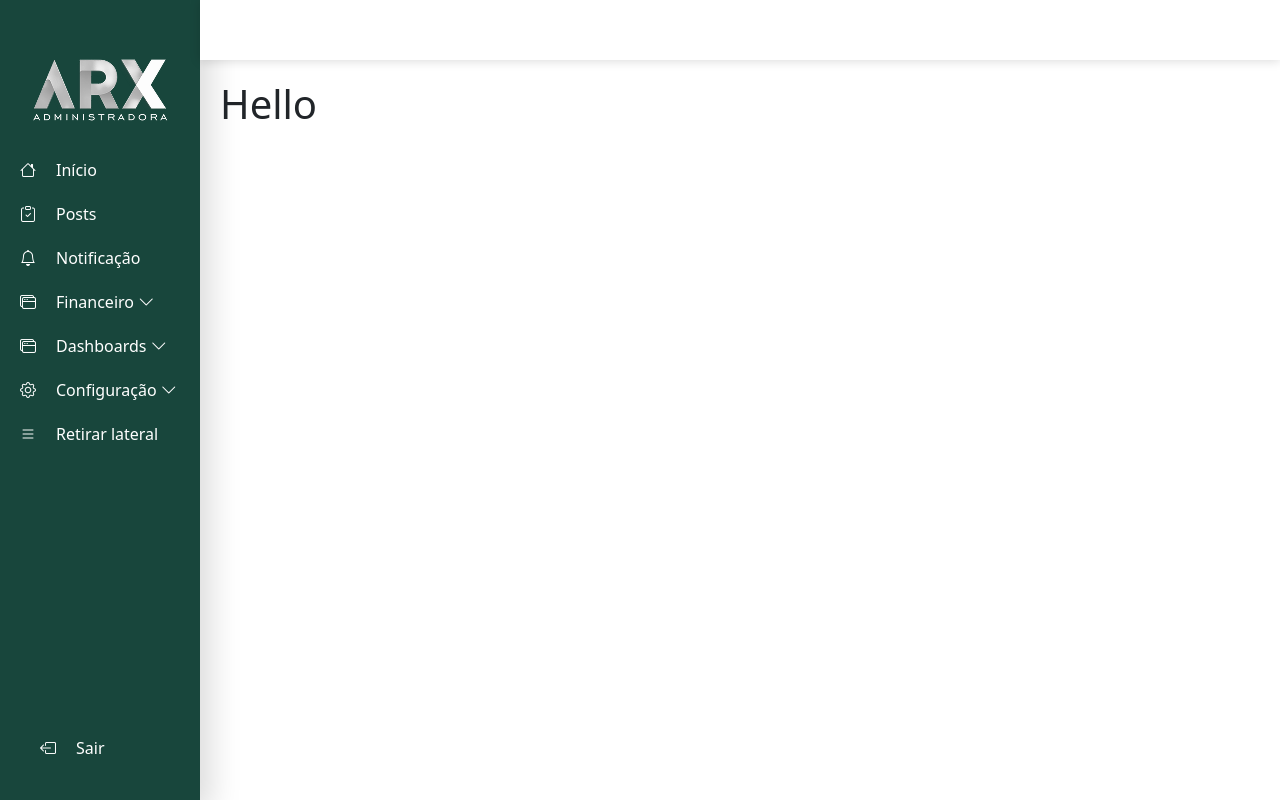
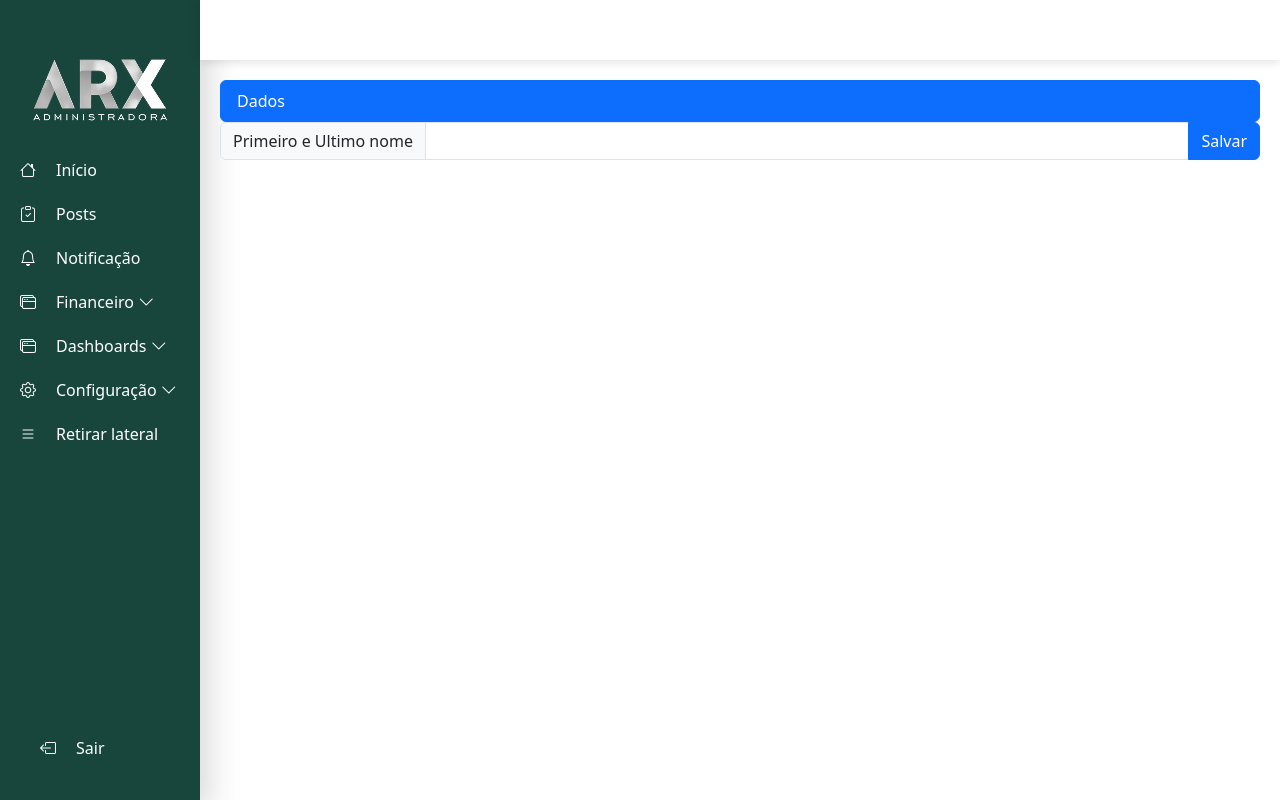
Before and after one commit to arxpatrik/arxconnect, a Django app: template pendencias/templates/pendencias.html in a window 1280 px wide. Run offline with Django 5.2, Linux system fonts and the light colour scheme; the template is opened without the code that fills it, so the values that code supplies are empty; parts of the project's set-up code (start-up, migrations or seed data) failed here and were passed over.

Commit message:
Criação do R do CRUD

```diff
--- a/pendencias/templates/pendencias.html
+++ b/pendencias/templates/pendencias.html
@@ -1,6 +1,26 @@
 {% extends 'base.html' %}
+{% load static %}
+
 {% block title %} ARX - Pendências {% endblock %}
 
 {% block content %}
-<h1>Hello</h1>
+
+<link rel="stylesheet" href="{% static 'pendencias.css' %}">
+
+<ul class="list-group">
+    <li class="list-group-item active">Dados</li>
+{% for pessoa in pessoas %}
+
+  <li class="list-group-item">{{ pessoa.id }} - {{ pessoa.nome }} <a href="{% url 'editar' pessoa.id %}">Editar</a></li>
+{% endfor %}
+</ul>
+<form action="{% url 'pendencias:SalvaTeste' %}" method="POST" >
+    {% csrf_token %}
+    <div class="input-group">
+        <span class="input-group-text">Primeiro e Ultimo nome</span>
+        <input type="text" name="nome" class="form-control">
+        <button class="btn btn-primary" type="submit">Salvar</button>
+    </div>
+</form>
+
 {% endblock %}
--- a/pendencias/urls.py
+++ b/pendencias/urls.py
@@ -1,9 +1,12 @@
 
 from django.urls import path
 from . import views
+from .views import SalvaTeste
 
 
 app_name = "pendencias"
 urlpatterns = [
-    path("pendencias/", views.pendencias_view, name="pendencias")
+    path("pendencias/", views.pendencias_view, name="pendencias"),
+    path('SalvaTeste/', views.SalvaTeste, name="SalvaTeste"),
+    path('editar/<int:id>', views.editar)
 ]
```
Also changed, not shown: pendencias/views.py (+9 -1 lines), pendencias/static/pendencias.css (added).
